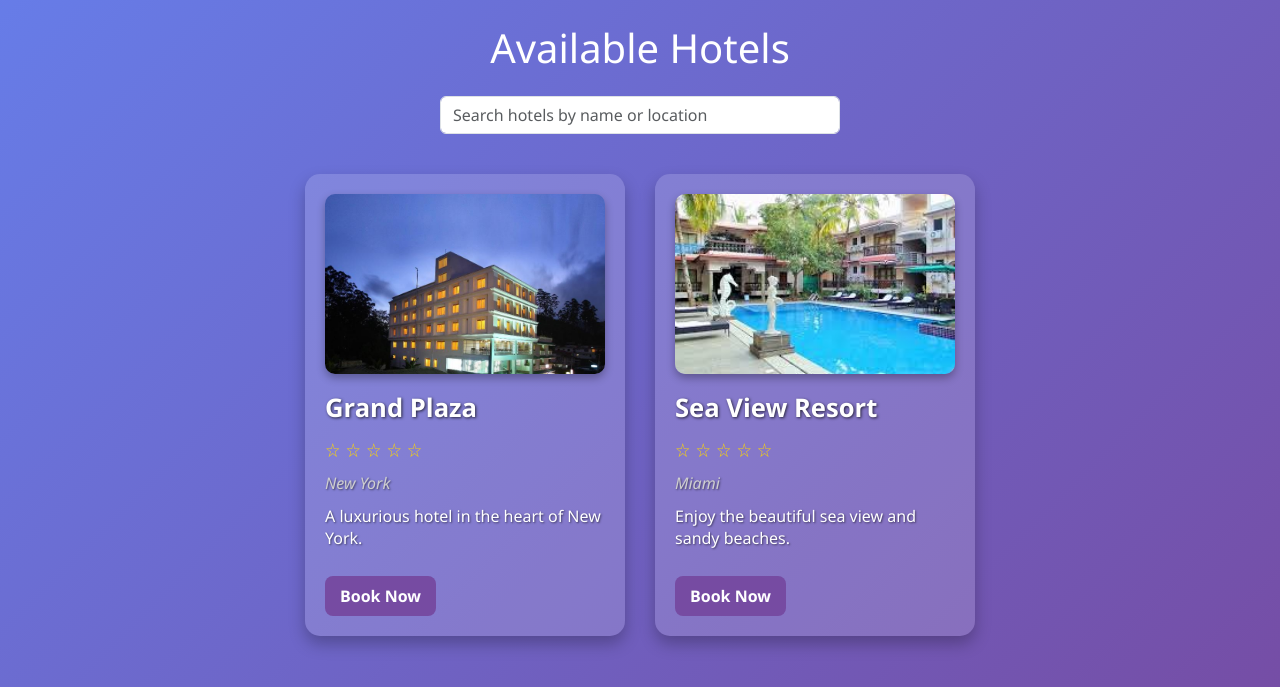
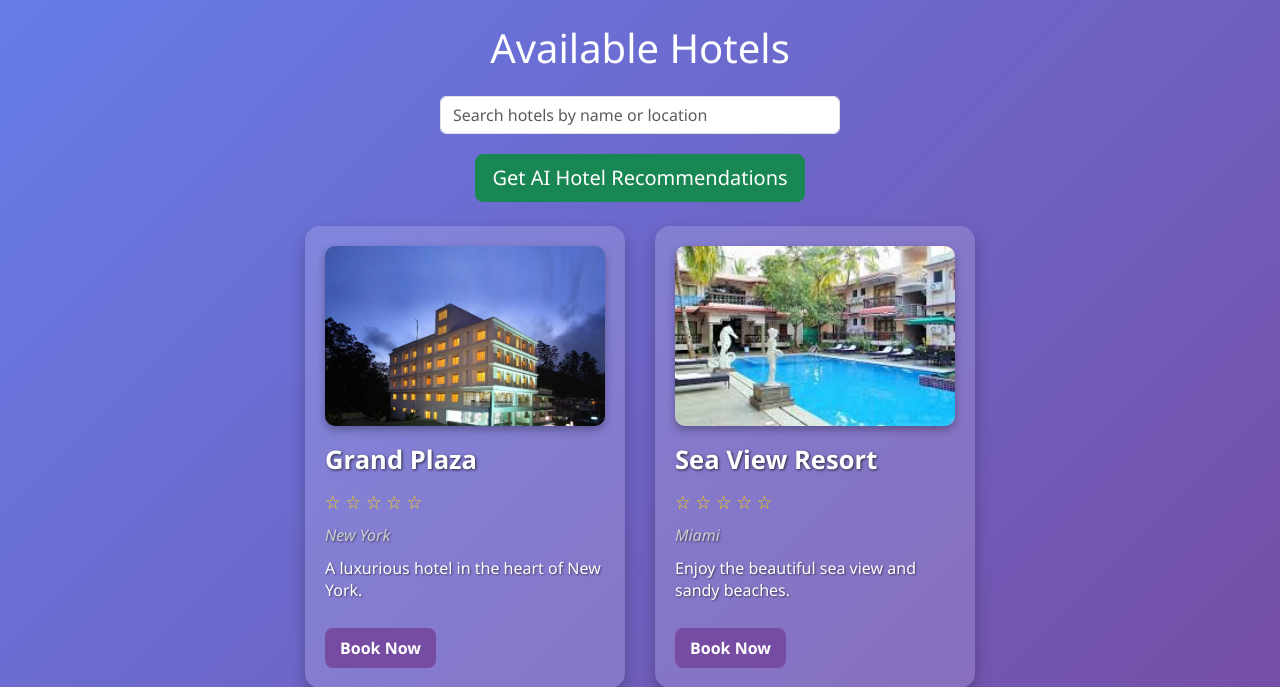
Before and after one commit to LAXMIKANT02/hbs-pbl, a Django app: page / in a window 1280 px wide. Shown: the part 69-756 px from the top of the page. Run offline with Django 5.2, Linux system fonts and the light colour scheme; a user stored in the database is signed in; data comes from the database, SQL or seed files in the repository.

Commit message:
add recommendations button

```diff
--- a/booking/templates/booking/hotel_list.html
+++ b/booking/templates/booking/hotel_list.html
@@ -42,7 +42,7 @@
         }
         .search-bar {
             max-width: 400px;
-            margin: 20px auto 40px auto;
+            margin: 20px auto 20px auto;
         }
         .hotel-container {
             display: flex;
@@ -149,16 +149,25 @@
         <div class="collapse navbar-collapse">
             <ul class="navbar-nav ms-auto">
                 <li class="nav-item"><a href="{% url 'booking:hotel_list' %}" class="nav-link">Home</a></li>
-                <!-- Removed My Bookings and Contact Us links as requested -->
             </ul>
         </div>
     </div>
 </nav>
 <div class="container py-4">
     <h1 class="mb-4 text-center">Available Hotels</h1>
+
     <div class="search-bar">
         <input type="text" id="searchInput" class="form-control" placeholder="Search hotels by name or location" aria-label="Search hotels" />
     </div>
+
+    {% if user.is_authenticated %}
+    <div class="text-center mb-4">
+        <a href="{% url 'booking:recommend_hotels' %}" class="btn btn-success btn-lg">
+            Get AI Hotel Recommendations
+        </a>
+    </div>
+    {% endif %}
+
     <div class="hotel-container" id="hotelContainer" role="list">
         {% for hotel in hotels %}
         <div class="hotel-card" role="listitem" aria-label="{{ hotel.name }}">
```
